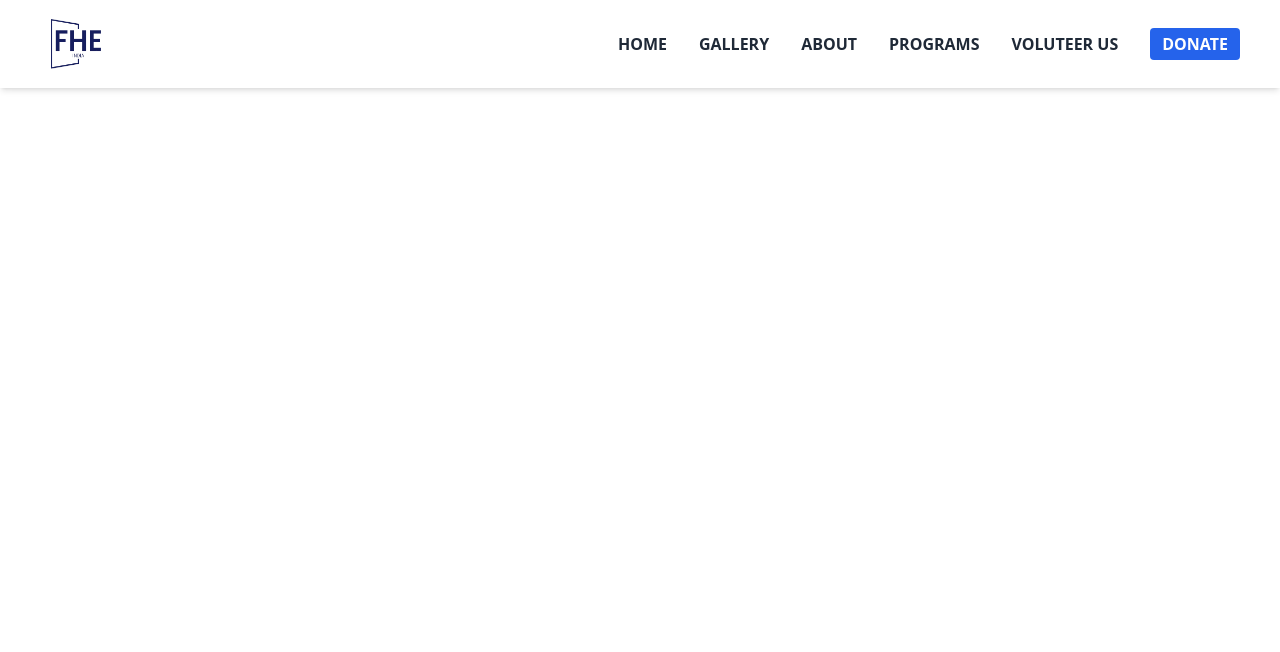
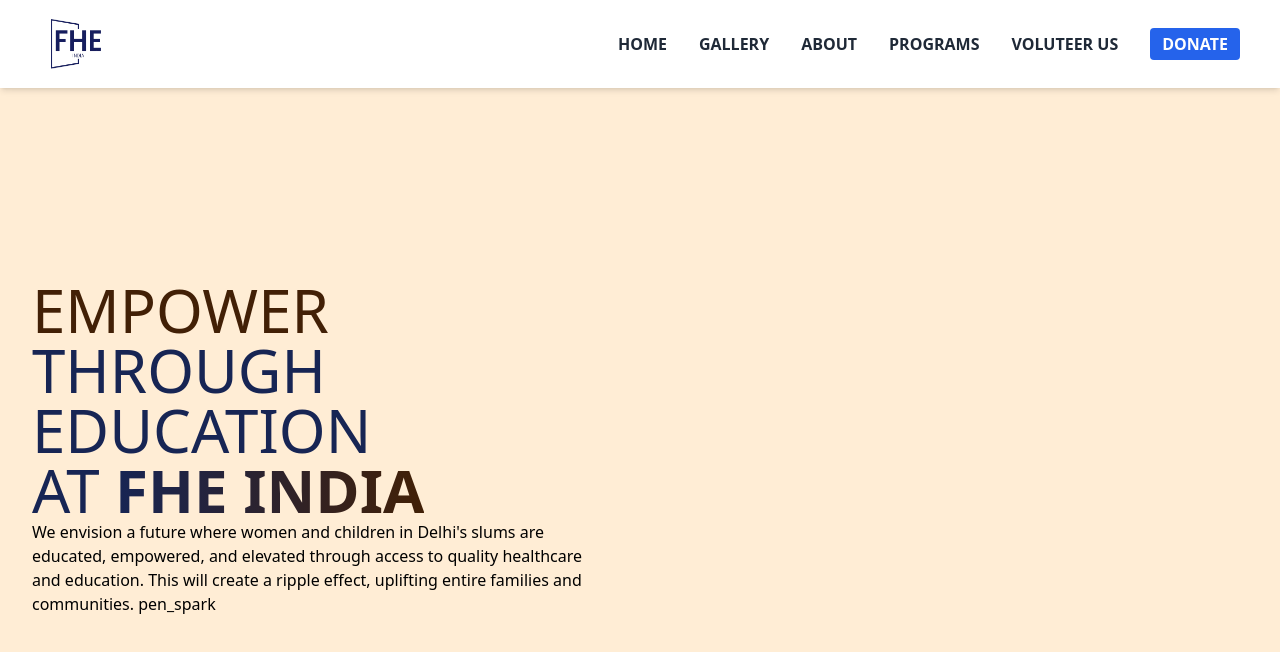
Before and after one commit to tisha-gaur/NGO, a React (Vite) app: page /about in a window 1280 px wide. Shown: the top 652 px of the page. Built offline with nearby package versions, Linux system fonts and the light colour scheme.

Commit message:
added heading to about us section

```diff
--- a/src/App.jsx
+++ b/src/App.jsx
@@ -1,20 +1,18 @@
 import React from "react";
 import { BrowserRouter, Route, Routes } from "react-router-dom";
-// import Home from "./pages/home";
-// import About from "./pages/about";
-// import NavBar from "./components/navBar";
+import Home from "./pages/home";
+import About from "./pages/about";
+
 import Header from "./components/Header";
 
 const App = () => {
   return (
     <>
       <BrowserRouter>
-      <Header />
+        <Header />
         <Routes>
-          {/* <Route path="/" element={<Home />} />
+          <Route path="/" element={<Home />} />
           <Route path="/about" element={<About />} />
-          <Route path="/" element={<Home />} />
-          <Route path="/" element={<Home />} /> */}
         </Routes>
       </BrowserRouter>
     </>
--- a/src/components/Header.jsx
+++ b/src/components/Header.jsx
@@ -1,39 +1,50 @@
-import React, { Component, useState } from 'react';
-import { Bars3BottomRightIcon, XMarkIcon } from '@heroicons/react/24/solid'
-import logo from '../assets/logoFHE.png';
+import React, { Component, useState } from "react";
+import { Bars3BottomRightIcon, XMarkIcon } from "@heroicons/react/24/solid";
+import logo from "../assets/logoFHE.png";
 
 const Header = () => {
-    let Links =[
-        {name:"HOME",link:"/"},
-        {name:"GALLERY",link:"/"},
-        {name:"ABOUT",link:"/"},
-        {name:"PROGRAMS",link:"/"},
-        {name:"VOLUTEER US",link:"/"},
+  let Links = [
+    { name: "HOME", link: "/" },
+    { name: "GALLERY", link: "/" },
+    { name: "ABOUT", link: "/about" },
+    { name: "PROGRAMS", link: "/" },
+    { name: "VOLUTEER US", link: "/" },
   ];
-      let [open, setOpen] =useState(false);
+  let [open, setOpen] = useState(false);
 
   return (
-        <div className='shadow-md w-full fixed top-0 left-0'>
-           <div className='md:flex items-center justify-between bg-white py-4 md:px-10 px-7'>
+    <div className="shadow-md w-full fixed top-0 left-0">
+      <div className="md:flex items-center justify-between bg-white py-4 md:px-10 px-7">
         {/* logo section */}
-            <div className='font-bold text-2xl cursor-pointer flex items-center gap-1'>
-                <img src={logo} className='ml-2 w-14 h-14 text-blue-600'/>
+        <div className="font-bold text-2xl cursor-pointer flex items-center gap-1">
+          <img src={logo} className="ml-2 w-14 h-14 text-blue-600" />
         </div>
         {/* Menu icon */}
-            <div onClick={()=>setOpen(!open)} className='absolute right-8 top-6 cursor-pointer md:hidden w-7 h-7'>
-                {
-                    open ? <XMarkIcon/> : <Bars3BottomRightIcon />
-                }
+        <div
+          onClick={() => setOpen(!open)}
+          className="absolute right-8 top-6 cursor-pointer md:hidden w-7 h-7"
+        >
+          {open ? <XMarkIcon /> : <Bars3BottomRightIcon />}
         </div>
         {/* linke items */}
-            <ul className={`md:flex md:items-center md:pb-0 pb-12 absolute md:static bg-white md:z-auto z-[-1] left-0 w-full md:w-auto md:pl-0 pl-9 transition-all duration-500 ease-in ${open ? 'top-12' : 'top-[-490px]'}`}>
-                {
-                    Links.map((link) => (
-                    <li className='md:ml-8 md:my-0 my-7 font-semibold'>
-                        <a href={link.link} className='text-gray-800 hover:text-blue-400 duration-500'>{link.name}</a>
-                    </li>))
-                }
-                <button className='btn bg-blue-600 text-white md:ml-8 font-semibold px-3 py-1 rounded duration-500 md:static'>DONATE</button>
+        <ul
+          className={`md:flex md:items-center md:pb-0 pb-12 absolute md:static bg-white md:z-auto z-[-1] left-0 w-full md:w-auto md:pl-0 pl-9 transition-all duration-500 ease-in ${
+            open ? "top-12" : "top-[-490px]"
+          }`}
+        >
+          {Links.map((link) => (
+            <li className="md:ml-8 md:my-0 my-7 font-semibold">
+              <a
+                href={link.link}
+                className="text-gray-800 hover:text-blue-400 duration-500"
+              >
+                {link.name}
+              </a>
+            </li>
+          ))}
+          <button className="btn bg-blue-600 text-white md:ml-8 font-semibold px-3 py-1 rounded duration-500 md:static">
+            DONATE
+          </button>
         </ul>
         {/* button */}
       </div>
--- a/src/pages/about.jsx
+++ b/src/pages/about.jsx
@@ -1,7 +1,29 @@
 import React from "react";
 
 const About = () => {
-  return <div>About section</div>;
+  return (
+    <div>
+      <div className="pt-24 min-h-screen flex justify-between items-center bg-orange-100">
+        <div className="md:w-1/2 px-8 ">
+          <h1 className=" text-blue-950   text-6xl ">
+            <span className=" text-yellow-950">EMPOWER</span> <br />
+            THROUGH EDUCATION <br />
+            AT{" "}
+            <span className=" font-bold bg-clip-text text-transparent bg-gradient-to-r from-blue-950  to-yellow-950">
+              FHE INDIA
+            </span>
+          </h1>
+          <p>
+            We envision a future where women and children in Delhi's slums are
+            educated, empowered, and elevated through access to quality
+            healthcare and education. This will create a ripple effect,
+            uplifting entire families and communities. pen_spark
+          </p>
+        </div>
+        <img src="" alt="" />
+      </div>
+    </div>
+  );
 };
 
 export default About;
--- a/tailwind.config.js
+++ b/tailwind.config.js
@@ -2,7 +2,9 @@
 export default {
   content: ["./index.html", "./src/**/*.{js,ts,jsx,tsx}"],
   theme: {
-    extend: {},
+    extend: {
+      colors: {},
+    },
   },
   plugins: [],
 };
```
Lines whose indentation alone changed are shown as unchanged.
